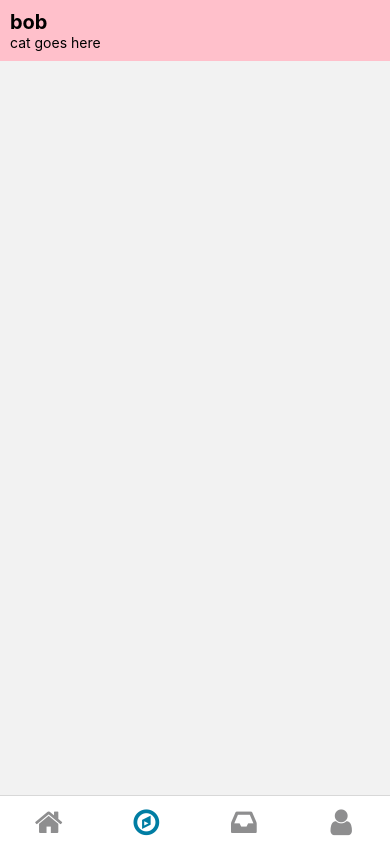
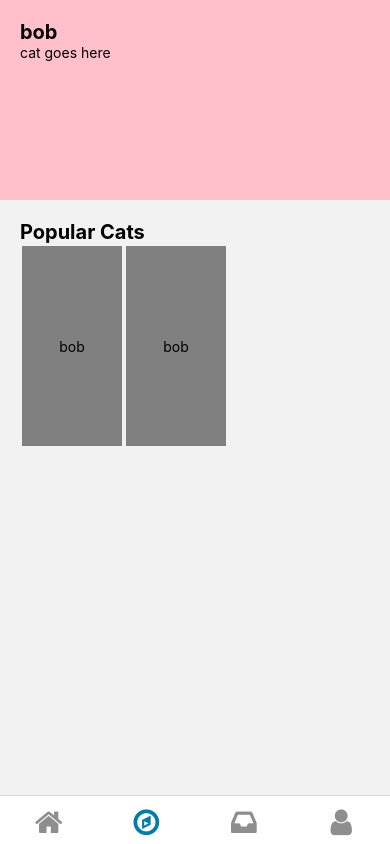
Before and after one commit to rickithadi/catalogue, a React Native app: screen /Explore in a window 390 px wide. Built offline with nearby package versions, Linux system fonts and the light colour scheme; what expo-linking would draw is missing.

Commit message:
2 components mocked

```diff
--- a/components/PopularCatCard.tsx
+++ b/components/Banner.tsx
@@ -5,9 +5,9 @@ import AppStyles from "../styles/AppStyles";
 import { Cat } from "../types";
 import { MonoText } from "./StyledText";
 
-export default function PopularCatCard(props: { cat: Cat }) {
+export default function Banner(props: { cat: Cat }) {
   return (
-    <View style={AppStyles.fullWidthContainer}>
+    <View style={AppStyles.bannerContainer}>
       <Text style={AppStyles.title}>{props.cat.name}</Text>
       <Text>cat goes here</Text>
     </View>
--- /dev/null
+++ b/components/PopularCats.tsx
@@ -0,0 +1,20 @@
+import React from "react";
+import { View, Text, ScrollViewComponent, ScrollView } from "react-native";
+import AppStyles from "../styles/AppStyles";
+
+import { Cat } from "../types";
+
+export default function PopularCats(props: { cats: Cat[] }) {
+  return (
+    <View style={AppStyles.popCatParentContainer}>
+      <Text style={AppStyles.title}>Popular Cats</Text>
+      <ScrollView horizontal={true}>
+        {props.cats.map((c: Cat) => (
+          <View style={AppStyles.popCatContainer}>
+            <Text>{c.name}</Text>
+          </View>
+        ))}
+      </ScrollView>
+    </View>
+  );
+}
--- a/screens/ExploreScreen.tsx
+++ b/screens/ExploreScreen.tsx
@@ -1,19 +1,20 @@
 import React from "react";
+import { SafeAreaView } from "react-native-safe-area-context";
 
 import { Text, View } from "../components/Themed";
-import { Cat, RootTabScreenProps } from "../types";
+import { Cat } from "../types";
 import AppStyles from "../styles/AppStyles";
-import PopularCatCard from "../components/PopularCatCard";
-import App from "../App";
-import { SafeAreaView } from "react-native-safe-area-context";
+import Banner from "../components/Banner";
+import PopularCats from "../components/PopularCats";
 
+// get location
 export default function ExploreScreen() {
   const localCat: Cat = { name: "bob", uid: "1234", gender: "male", pets: 900 };
   return (
     <SafeAreaView style={AppStyles.container}>
-      <View>
-        <PopularCatCard cat={localCat}></PopularCatCard>
-      </View>
+      <Banner cat={localCat}></Banner>
+      <PopularCats cats={[localCat, localCat]}></PopularCats>
+      {/* cats around location */}
     </SafeAreaView>
   );
 }
--- a/styles/AppStyles.tsx
+++ b/styles/AppStyles.tsx
@@ -1,11 +1,28 @@
 import { StyleSheet } from "react-native";
 
 export default StyleSheet.create({
-  fullWidthContainer: {
+  popCatParentContainer: {
+    flex: 1,
+    padding: 20,
+    alignItems: "stretch",
+    justifyContent: "flex-start",
+  },
+  popCatContainer: {
+    padding: 20,
+    margin: 2,
+    backgroundColor: "grey",
+    height: 200,
+    width: 100,
+    alignItems: "center",
+    justifyContent: "space-around",
+  },
+
+  bannerContainer: {
     backgroundColor: "pink",
-    padding:10,
+    padding: 20,
+    height: 200,
     alignItems: "stretch",
-    justifyContent: "center",
+    justifyContent: "flex-start",
   },
   container: {
     flex: 1,
```
